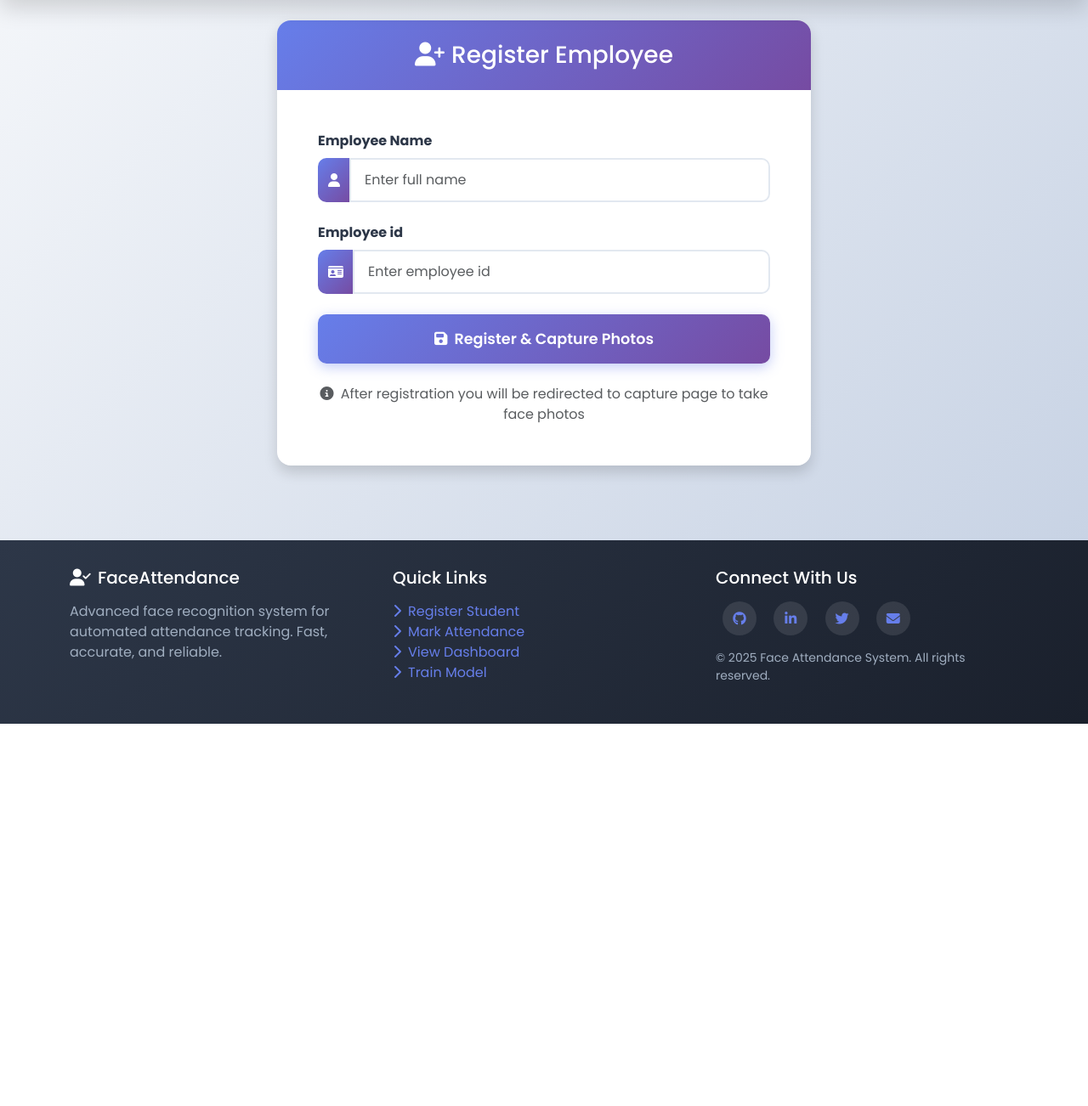
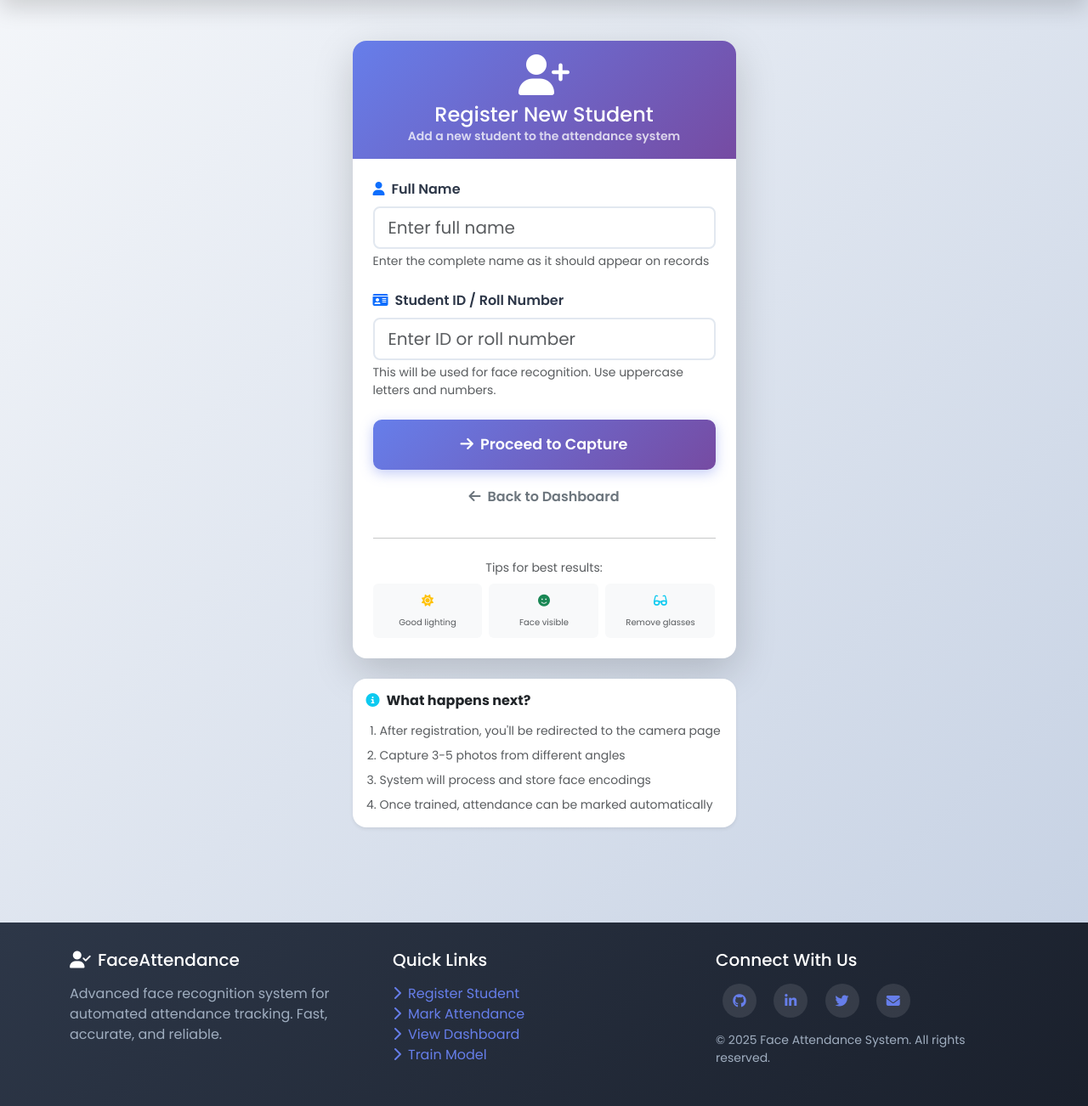
Before and after one commit to Chaitanya8464/Face-Attendance, a Flask app: page /register in a window 1280 px wide. Shown: the part 80-1382 px from the top of the page at 85% size. Before the commit the page ends 932 px from the top, so only its background shows below. Run offline with Flask 3, Linux system fonts and the light colour scheme.

Commit message:
Updated: Registartion of student has been updated

```diff
--- a/templates/register.html
+++ b/templates/register.html
@@ -1,51 +1,158 @@
 {% extends 'base.html' %}
+
+{% block title %}Register - Face Attendance{% endblock %}
+
 {% block content %}
+<div class="container py-4">
   <div class="row justify-content-center">
-  <div class="col-lg-6">
-    <div class="card shadow border-0">
-      <div class="card-header bg-primary text-white text-center py-4">
-        <h3 class="mb-0"><i class="fas fa-user-plus me-2"></i>Register Employee</h3>
+    <div class="col-lg-5">
+      <!-- Registration Card -->
+      <div class="card shadow-lg border-0 animated">
+        <div class="card-header text-center">
+          <div class="mb-2">
+            <i class="fas fa-user-plus fa-3x"></i>
           </div>
-      <div class="card-body p-5">
+          <h4 class="mb-0">Register New Student</h4>
+          <p class="mb-0 opacity-75 small">Add a new student to the attendance system</p>
+        </div>
+
+        <div class="card-body p-4">
           {% if error %}
           <div class="alert alert-danger alert-dismissible fade show" role="alert">
             <i class="fas fa-exclamation-circle me-2"></i>{{ error }}
-          <button type="button" class="btn-close" data-bs-dismiss="alert" aria-label="Close"></button>
+            <button type="button" class="btn-close" data-bs-dismiss="alert"></button>
           </div>
           {% endif %}
 
-        <form method="POST" class="mb-3">
+          <form method="POST" id="registerForm" onsubmit="return validateForm()">
             <div class="mb-4">
-            <label class="form-label fw-bold">Employee Name</label>
-            <div class="input-group">
-              <span class="input-group-text"><i class="fas fa-user"></i></span>
-              <input class="form-control form-control-lg" name="name" placeholder="Enter full name" required>
+              <label class="form-label fw-semibold">
+                <i class="fas fa-user me-2 text-primary"></i>Full Name
+              </label>
+              <div class="input-group input-group-lg">
+                <input
+                  type="text"
+                  class="form-control"
+                  name="name"
+                  id="nameInput"
+                  placeholder="Enter full name"
+                  required
+                  autocomplete="off"
+                >
+              </div>
+              <div class="form-text">Enter the complete name as it should appear on records</div>
+            </div>
+
+            <div class="mb-4">
+              <label class="form-label fw-semibold">
+                <i class="fas fa-id-card me-2 text-primary"></i>Student ID / Roll Number
+              </label>
+              <div class="input-group input-group-lg">
+                <input
+                  type="text"
+                  class="form-control"
+                  name="roll"
+                  id="rollInput"
+                  placeholder="Enter ID or roll number"
+                  required
+                  autocomplete="off"
+                  pattern="[A-Za-z0-9]+"
+                  title="Only letters and numbers allowed"
+                >
+              </div>
+              <div class="form-text">This will be used for face recognition. Use uppercase letters and numbers.</div>
+            </div>
+
+            <div class="d-grid gap-2">
+              <button type="submit" class="btn btn-primary btn-lg">
+                <i class="fas fa-arrow-right me-2"></i>Proceed to Capture
+              </button>
+              <a href="/dashboard" class="btn btn-outline-secondary">
+                <i class="fas fa-arrow-left me-2"></i>Back to Dashboard
+              </a>
+            </div>
+          </form>
+
+          <hr class="my-4">
+
+          <div class="text-center">
+            <p class="text-muted mb-2 small">Tips for best results:</p>
+            <div class="row g-2">
+              <div class="col-4">
+                <div class="p-2 rounded bg-light">
+                  <i class="fas fa-sun text-warning small"></i>
+                  <br><small class="text-muted" style="font-size: 10px;">Good lighting</small>
+                </div>
+              </div>
+              <div class="col-4">
+                <div class="p-2 rounded bg-light">
+                  <i class="fas fa-face-smile text-success small"></i>
+                  <br><small class="text-muted" style="font-size: 10px;">Face visible</small>
+                </div>
+              </div>
+              <div class="col-4">
+                <div class="p-2 rounded bg-light">
+                  <i class="fas fa-glasses text-info small"></i>
+                  <br><small class="text-muted" style="font-size: 10px;">Remove glasses</small>
+                </div>
+              </div>
+            </div>
+          </div>
         </div>
       </div>
 
-          <div class="mb-4">
-            <label class="form-label fw-bold">Employee id</label>
-            <div class="input-group">
-              <span class="input-group-text"><i class="fas fa-id-card"></i></span>
-              <input class="form-control form-control-lg" name="roll" placeholder="Enter employee id" required>
-            </div>
-          </div>
-
-          <div class="d-grid">
-            <button class="btn btn-primary btn-lg" type="submit">
-              <i class="fas fa-save me-2"></i>Register & Capture Photos
-            </button>
-          </div>
-        </form>
-
-        <div class="text-center mt-4">
-          <p class="mb-0 text-muted">
-            <i class="fas fa-info-circle me-1"></i>
-            After registration you will be redirected to capture page to take face photos
-          </p>
+      <!-- Info Card -->
+      <div class="card mt-4 border-0 shadow-sm">
+        <div class="card-body">
+          <h6 class="fw-bold mb-3"><i class="fas fa-info-circle text-info me-2"></i>What happens next?</h6>
+          <ol class="mb-0 ps-3 text-muted small">
+            <li class="mb-2">After registration, you'll be redirected to the camera page</li>
+            <li class="mb-2">Capture 3-5 photos from different angles</li>
+            <li class="mb-2">System will process and store face encodings</li>
+            <li>Once trained, attendance can be marked automatically</li>
+          </ol>
         </div>
       </div>
     </div>
   </div>
 </div>
 {% endblock %}
+
+{% block extra_scripts %}
+<script>
+  // Auto-format roll number to uppercase
+  document.getElementById('rollInput').addEventListener('input', function() {
+    this.value = this.value.toUpperCase();
+  });
+
+  // Form validation
+  function validateForm() {
+    const name = document.getElementById('nameInput').value.trim();
+    const roll = document.getElementById('rollInput').value.trim();
+
+    if (name.length < 2) {
+      showNotification('Name must be at least 2 characters', 'warning');
+      return false;
+    }
+
+    if (roll.length < 3) {
+      showNotification('Roll number must be at least 3 characters', 'warning');
+      return false;
+    }
+
+    showNotification('Registering student...', 'info');
+    return true;
+  }
+
+  // Add animation on scroll
+  document.querySelectorAll('.card').forEach((card, index) => {
+    card.style.opacity = '0';
+    card.style.transform = 'translateY(20px)';
+    setTimeout(() => {
+      card.style.transition = 'all 0.5s ease';
+      card.style.opacity = '1';
+      card.style.transform = 'translateY(0)';
+    }, index * 100);
+  });
+</script>
+{% endblock %}
```
Lines whose indentation alone changed are shown as unchanged.
